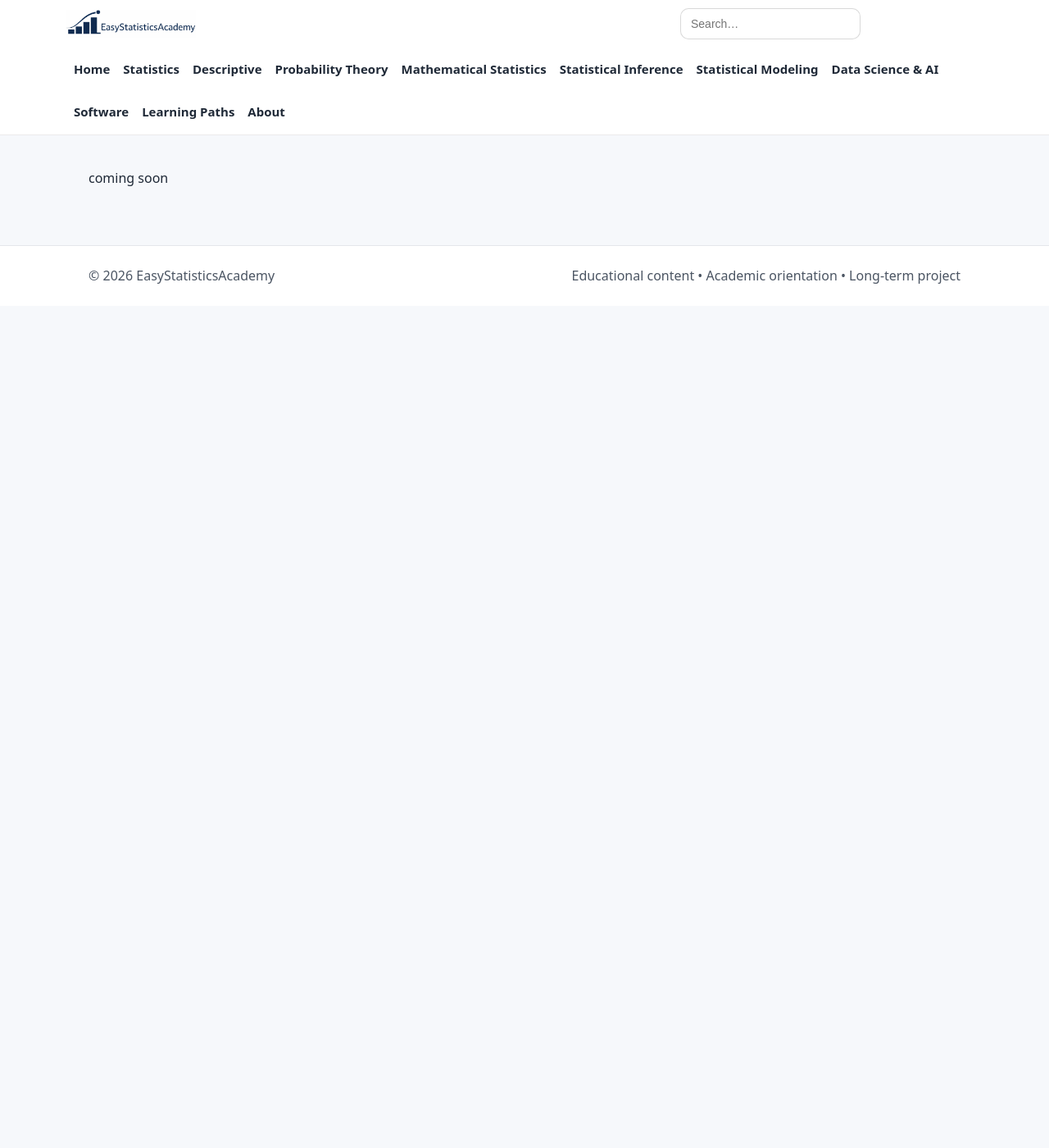
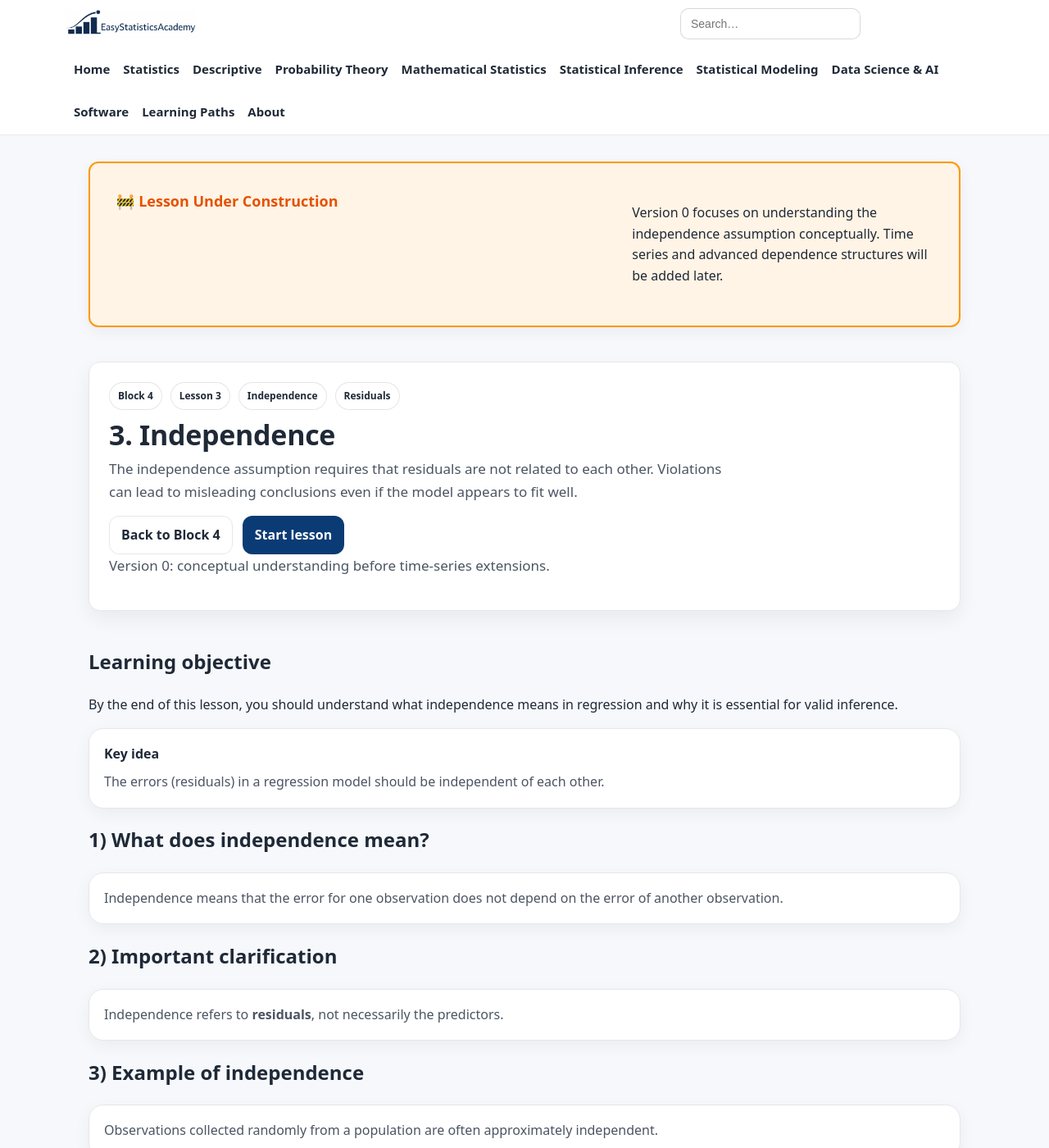
Before and after one commit to ammar-homaida-statistics/easystatisticsacademy, a Jekyll site: the page built from modeling/assumptions/independence/index.md, in a window 1280 px wide and 1400 px high. Shown: the whole window at 82% size. Built offline with Jekyll 4.4.1, drawn with Linux system fonts in a browser that asks for light colours; our own code applies the rules of GitHub Pages for plain Markdown files; some of the changed text lies outside the part shown.

Commit message:
Add lesson content

```diff
--- a/modeling/assumptions/independence/index.md
+++ b/modeling/assumptions/independence/index.md
@@ -1 +1,173 @@
-coming soon
+---
+layout: default
+title: 3. Independence
+permalink: /modeling/assumptions/independence/
+sidebar: false
+---
+
+<!-- UNDER CONSTRUCTION -->
+<section class="section section-slim">
+  <div class="callout" style="background:#fff4e5; border:2px solid #ff9800; padding:2rem; border-radius:12px;">
+    <h2 style="color:#e65100;">🚧 Lesson Under Construction</h2>
+    <p>
+      Version 0 focuses on understanding the independence assumption conceptually.
+      Time series and advanced dependence structures will be added later.
+    </p>
+  </div>
+</section>
+
+<!-- ✅ Update last visited lesson -->
+<script>
+(function () {
+  localStorage.setItem("esa_continue_modeling_assumptions_lesson_v0", JSON.stringify({
+    url: "/modeling/assumptions/independence/",
+    label: "Lesson 3 — Independence",
+    ts: Date.now()
+  }));
+})();
+</script>
+
+<!-- HERO -->
+<section class="hero hero-section">
+  <div class="hero-card">
+
+    <div class="badge-row">
+      <span class="badge">Block 4</span>
+      <span class="badge">Lesson 3</span>
+      <span class="badge">Independence</span>
+      <span class="badge">Residuals</span>
+    </div>
+
+    <h1>3. Independence</h1>
+
+    <p class="lead">
+      The independence assumption requires that residuals are not related to each other.
+      Violations can lead to misleading conclusions even if the model appears to fit well.
+    </p>
+
+    <div class="hero-actions">
+      <a class="btn btn-outline" href="/modeling/assumptions/">Back to Block 4</a>
+      <a class="btn" href="#lesson">Start lesson</a>
+    </div>
+
+    <p class="muted-mini">
+      Version 0: conceptual understanding before time-series extensions.
+    </p>
+
+  </div>
+</section>
+
+<!-- LESSON -->
+<section class="section" id="lesson">
+
+  <h2>Learning objective</h2>
+  <p>
+    By the end of this lesson, you should understand what independence means in regression
+    and why it is essential for valid inference.
+  </p>
+
+  <div class="card">
+    <h3>Key idea</h3>
+    <p>
+      The errors (residuals) in a regression model should be independent of each other.
+    </p>
+  </div>
+
+  <h2>1) What does independence mean?</h2>
+  <div class="card">
+    <p>
+      Independence means that the error for one observation does not depend on
+      the error of another observation.
+    </p>
+  </div>
+
+  <h2>2) Important clarification</h2>
+  <div class="card">
+    <p>
+      Independence refers to <strong>residuals</strong>, not necessarily the predictors.
+    </p>
+  </div>
+
+  <h2>3) Example of independence</h2>
+  <div class="card">
+    <p>
+      Observations collected randomly from a population are often approximately independent.
+    </p>
+  </div>
+
+  <h2>4) Example of violation</h2>
+  <div class="card">
+    <p>
+      Time series data:
+    </p>
+    <ul>
+      <li>Today’s value depends on yesterday’s value</li>
+      <li>Errors are correlated over time</li>
+    </ul>
+  </div>
+
+  <h2>5) Consequences of violation</h2>
+  <div class="card">
+    <ul>
+      <li>Standard errors become incorrect</li>
+      <li>Confidence intervals become unreliable</li>
+      <li>Hypothesis tests may be invalid</li>
+    </ul>
+  </div>
+
+  <h2>6) What independence does NOT affect</h2>
+  <div class="card">
+    <p>
+      Model predictions may still be reasonable,
+      but inference becomes unreliable.
+    </p>
+  </div>
+
+  <h2>7) How violations appear</h2>
+  <div class="card">
+    <p>
+      Residuals show patterns over time or ordering,
+      instead of random behavior.
+    </p>
+  </div>
+
+  <h2>8) Common situations</h2>
+  <div class="card">
+    <ul>
+      <li>Time series data</li>
+      <li>Repeated measurements</li>
+      <li>Clustered or grouped data</li>
+    </ul>
+  </div>
+
+  <h2>9) Why this matters</h2>
+  <div class="card">
+    <p>
+      Independence is crucial for valid statistical inference,
+      even if the model appears to fit the data well.
+    </p>
+  </div>
+
+  <div class="card">
+    <h3>Outcome of this lesson</h3>
+    <ul>
+      <li>Understand independence of residuals</li>
+      <li>Distinguish data vs error independence</li>
+      <li>Recognize violations conceptually</li>
+      <li>Understand consequences for inference</li>
+      <li>Prepare for variance-related assumptions</li>
+    </ul>
+  </div>
+
+  <div class="card">
+    <h3>Next step</h3>
+    <p>
+      We now examine homoscedasticity,
+      which concerns the consistency of variance in residuals.
+    </p>
+    <a class="btn" href="/modeling/assumptions/homoscedasticity/">
+      Next lesson: Homoscedasticity →
+    </a>
+  </div>
+
+</section>
```
